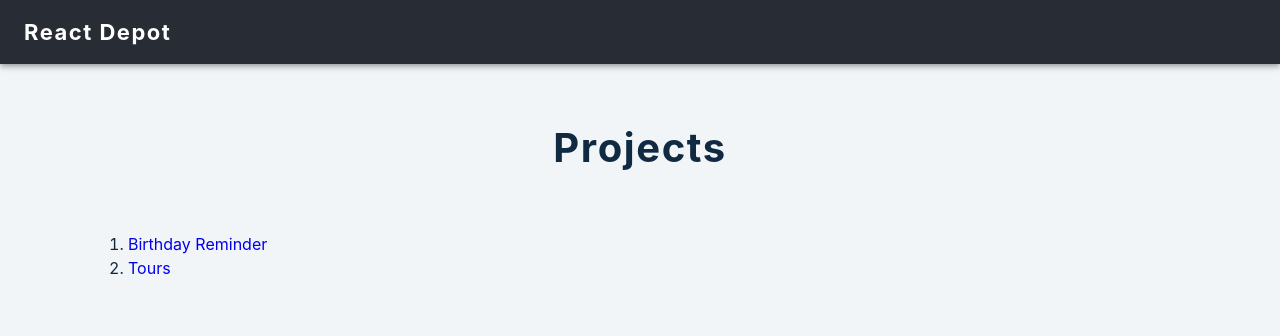
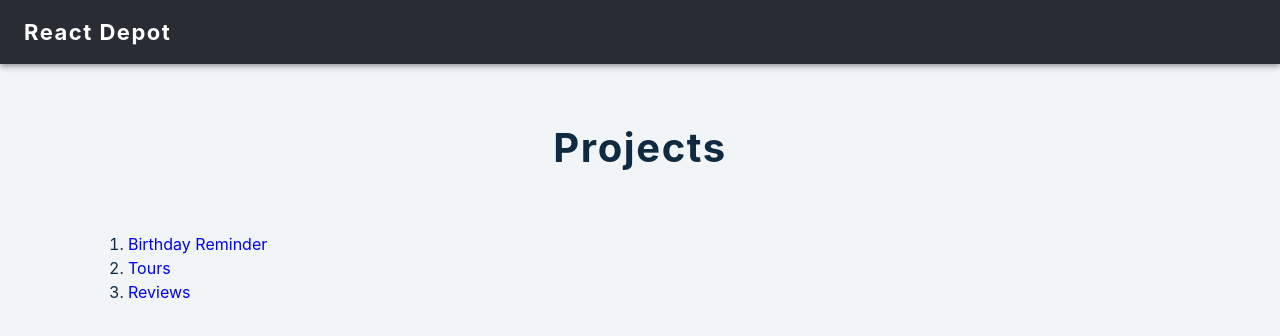
Before and after one commit to answebdev/react-depot, a React (Create React App) app: page / in a window 1280 px wide. Shown: the top 336 px of the page. Built offline with nearby package versions, Linux system fonts and the light colour scheme.

Commit message:
add Reviews shell component

```diff
--- a/src/App.js
+++ b/src/App.js
@@ -3,6 +3,7 @@ import Navbar from './layout/Navbar';
 import Home from './components/Home';
 import BirthdayReminder from './components/01-birthday-reminder/App';
 import Tours from './components/02-tours/App';
+import Reviews from './components/03-reviews/App';
 import Error from './components/Error';
 // import './App.css';
 
@@ -14,6 +15,7 @@ function App() {
         <Route exact path='/' element={<Home />} />
         <Route exact path='/birthday-reminder' element={<BirthdayReminder />} />
         <Route exact path='/tours' element={<Tours />} />
+        <Route exact path='/reviews' element={<Reviews />} />
         <Route path='*' element={<Error />} />
       </Routes>
     </div>
--- /dev/null
+++ b/src/components/03-reviews/App.js
@@ -0,0 +1,19 @@
+import React from 'react';
+import { Helmet } from 'react-helmet';
+
+const App = () => {
+  return (
+    <>
+      <div>
+        <Helmet>
+          <title>React Depot | Reviews</title>
+        </Helmet>
+      </div>
+      <div>
+        <h1>Reviews</h1>
+      </div>
+    </>
+  );
+};
+
+export default App;
--- a/src/components/Home.js
+++ b/src/components/Home.js
@@ -24,6 +24,11 @@ const Home = () => {
               Tours
             </Link>
           </li>
+          <li>
+            <Link className='main-link' to='/reviews'>
+              Reviews
+            </Link>
+          </li>
         </ol>
       </div>
     </>
```
